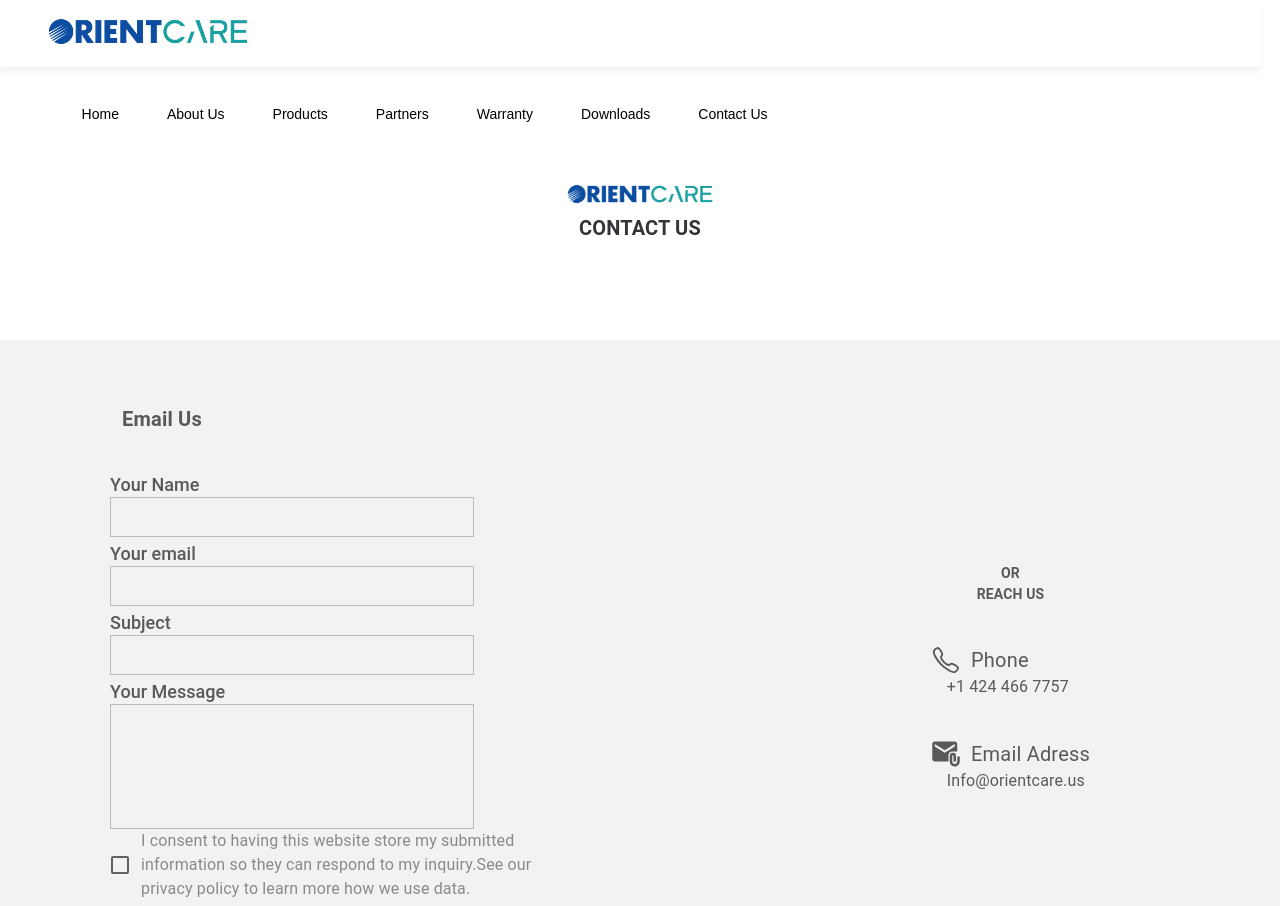
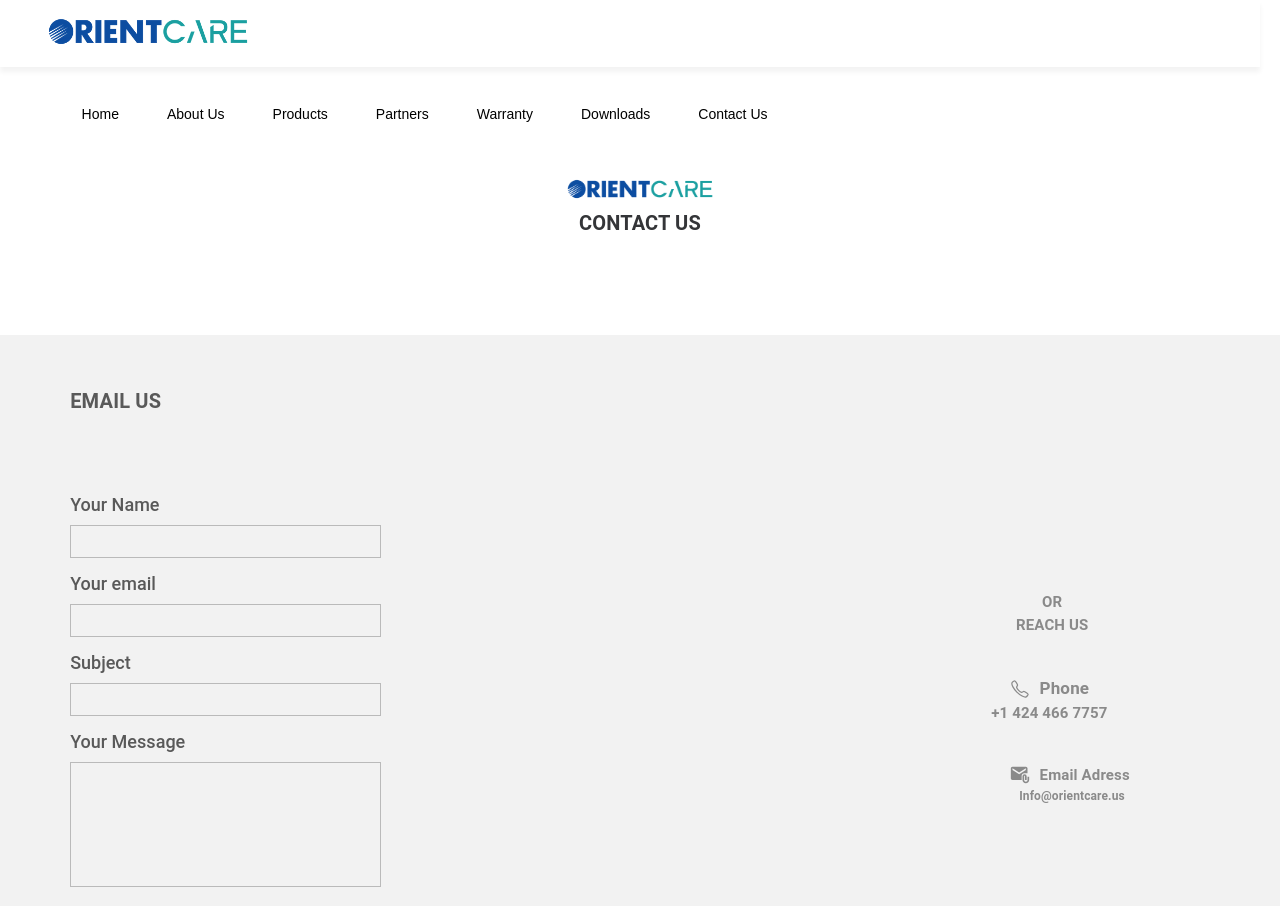
Before and after one commit to adnan1naeem/OrientCare, a React (Create React App) app: page /contact in a window 1280 px wide. Shown: the top 906 px of the page. Built offline with nearby package versions, Linux system fonts and the light colour scheme.

Commit message:
update/AboutUS

```diff
--- a/src/ContactUs/index.js
+++ b/src/ContactUs/index.js
@@ -1,5 +1,5 @@
-import React, { useState } from 'react';
-import { Typography, Grid, Checkbox, FormControlLabel, TextField, Button } from '@mui/material';
+import React from 'react';
+import { Typography, Grid, Checkbox, FormControlLabel, Button } from '@mui/material';
 import logo from './../Assets/Care-logo.avif';
 import Box from '@mui/material/Box';
 import InputFields from './inputFields';
@@ -12,80 +12,174 @@ import Footer from '../Footer';
 function Index() {
     return (
         <div>
-            <Grid item textAlign="center" sx={{ marginTop: '40px' }}>
+            <Grid item sx={{ marginTop: '35px', textAlign: "center" }}>
                 <img src={logo} alt="Logo" style={{ maxWidth: '160px' }} />
-                <Typography variant='h6' sx={{ fontWeight: 700, color: '#343538' }}>CONTACT US</Typography>
+                <Typography variant='h6'
+                    sx={{
+                        fontWeight: 700,
+                        color: '#343538'
+                    }}>
+                    CONTACT US
+                </Typography>
             </Grid>
-            <Box sx={{ background: '#f2f2f2', marginTop: 12, width: '100%', display: 'flex', justifyContent: 'center', alignItems: 'center', gap: '20%', flexWrap: 'wrap' }} >
-                <Box item sx={{ paddingTop: '5%' }}>
+            <Box sx={{
+                background: '#f2f2f2',
+                marginTop: 12,
+                width: '100%',
+                display: 'flex',
+                justifyContent: 'center',
+                alignItems: 'center',
+                gap: '28%',
+                flexWrap: 'wrap'
+            }} >
+                <Box item sx={{
+                    paddingTop: '4%'
+                }}>
                     <Typography sx={{
                         color: '#595959',
                         fontSize: '20px',
                         fontWeight: '600',
-
-                        marginX: 1.5
                     }}>
-                        Email Us
+                        EMAIL US
                     </Typography>
                     <Box
                         component="form"
-                        sx={{ paddingTop: '7%' }}
-                    >
+                        sx={{ paddingTop: '4.5rem' }}>
                         <InputFields title={"Your Name"} />
                         <InputFields title={"Your email"} />
                         <InputFields title={"Subject"} />
                         <InputFields multi title={"Your Message"} />
-                        <FormControlLabel sx={{
-                            fontWeight: 200,
-                            color: '#8a8a8a',
-                            fontSize: '1rem',
-                            lineHeight: '1.5',
-                            width: { xs: '18rem', sm: '20rem', md: '22rem', lg: '30rem' }
-                        }} control={<Checkbox />} label="I consent to having this website store my submitted information so they can respond to
-                                my inquiry.See our privacy policy to learn more how we use data." />
+                        <FormControlLabel
+                            control={<Checkbox />}
+                            label={
+                                <Typography
+                                    variant="body1"
+                                    sx={{
+                                        fontWeight: '700',
+                                        color: '#8a8a8a',
+                                        fontSize: '10px',
+                                        lineHeight: '1.5',
+                                        paddingLeft: { xs: '6px', sm: '5px', md: '2px', lg: '0px' },
+                                        paddingTop: '2px'
+                                    }}
+                                >
+                                    I consent to having this website store my submitted information so they can respond to my inquiry. See our privacy policy to learn more how we use data.
+                                </Typography>
+                            }
+                            sx={{
+                                display: 'flex',
+                                flexDirection: {
+                                    xs: 'column',
+                                    sm: 'column',
+                                    md: 'column',
+                                    lg: 'row',
+                                },
+                                alignItems: 'flex-start',
+                                width: {
+                                    xs: '19rem',
+                                    sm: '21rem',
+                                    md: '20rem',
+                                    lg: '31rem'
+                                },
+                                marginTop: '1rem',
+
+                            }}
+                        />
                     </Box>
-                    <Button sx={{ marginY: '10px', background: '#5cd6d6', width: '300px', height: '48px', mt: '20px', fontWeight: '600', textTransform: 'none', marginBottom: '3rem' }} variant="contained">
+                    <Button sx={{
+                        marginY: '10px',
+                        background: '#5cd6d6',
+                        width: '300px',
+                        height: '48px',
+                        mt: '20px',
+                        fontWeight: '600',
+                        textTransform: 'none',
+                        marginBottom: '3rem'
+                    }}
+                        variant="contained">
                         Send
                     </Button>
                 </Box>
                 <Box>
-                    <Typography sx={{ fontWeight: '600', fontSize: '14px', textAlign: 'center', color: '#595959' }}>
+                    <Typography sx={{
+                        fontWeight: 'bold',
+                        fontSize: '15px',
+                        textAlign: 'center',
+                        color: '#8a8a8a',
+                        marginRight: '35px',
+                    }}>
                         OR<br />
                         REACH US
                     </Typography>
                     <Typography
                         sx={{
                             marginX: 10,
-                            fontSize: '12px',
                             textAlign: 'center',
-                            color: '#595959',
+                            color: '#8a8a8a',
                             mt: '40px',
                             display: 'flex',
                             alignItems: 'center',
                             fontSize: '20px',
+                        }}
+                    >
+                        <IoCallOutline style={{
+                            fontSize: '20px',
+                            marginRight: '10px',
+                            color: '#8a8a8a',
+                            fontWeight: 'bold',
+                        }} />
+                        <Typography sx={{
+                            color: '#8a8a8a',
+                            fontWeight: 'bold',
+                            fontSize: '17px'
+                        }}>
+                            Phone
+                        </Typography>
+
+                    </Typography>
+                    <Typography sx={{
+                        marginLeft: '22%',
+                        marginRight: '10px',
+                        color: '#8a8a8a',
+                        fontWeight: 'bold',
+                        fontSize: '15px',
+                    }}>
+                        +1 424 466 7757
+                    </Typography>
+                    <Typography
+                        sx={{
+                            marginX: 10,
+                            textAlign: 'center',
+                            color: '#8a8a8a',
+                            mt: '40px',
+                            display: 'flex',
+                            alignItems: 'center',
 
                         }}
                     >
-                        <IoCallOutline style={{ fontSize: '30px', marginRight: '10px' }} />
-                        Phone
+                        <MdAttachEmail style={{
+                            marginRight: '10px',
+                            lineHeight: '40px',
+                            color: '#8a8a8a',
+                            fontWeight: 'bold',
+                            fontSize: '20px',
+                        }} />
+                        <Typography sx={{
+                            color: '#8a8a8a',
+                            fontWeight: 'bold',
+                            fontSize: '15px',
+                        }}>
+                            Email Adress
+                        </Typography>
                     </Typography>
-                    <Typography sx={{ marginLeft: '30%', marginRight: '10px', color: '#595959', }}>+1 424 466 7757</Typography>
-                    <Typography
-                        sx={{
-                            marginX: 10,
-                            fontSize: '18px',
-                            textAlign: 'center',
-                            color: '#595959',
-                            mt: '40px',
-                            display: 'flex',
-                            alignItems: 'center',
-                            fontSize: '20px'
-                        }}
-                    >
-                        <MdAttachEmail style={{ fontSize: '30px', marginRight: '10px', lineHeight: '40px' }} />
-                        Email Adress
-                    </Typography>
-                    <Typography sx={{ marginLeft: '30%', marginRight: '10px', color: '#595959', }}>Info@orientcare.us</Typography>
+                    <Typography sx={{
+                        marginLeft: '32%',
+                        marginRight: '10px',
+                        color: '#8a8a8a',
+                        fontWeight: 'bold',
+                        fontSize: '12px',
+
+                    }}>Info@orientcare.us</Typography>
                 </Box>
             </Box>
             <Footer />
--- a/src/ContactUs/inputFields.js
+++ b/src/ContactUs/inputFields.js
@@ -4,20 +4,23 @@ import React from 'react'
 const InputFields = ({ title, multi }) => {
     return (
         <div>
-            <Typography variant='h5' sx={{
-                fontSize: '18px',
-                color: '#595959',
+            <Typography variant='h5'
+                sx={{
+                    fontSize: '18px',
+                    color: '#595959',
+                    marginTop: '5px',
+                    fontWeight: '500',
+                    paddingBottom: '8px'
 
-                marginTop: '5px',
-                fontWeight: '500',
-
-            }}>{title}</Typography>
+                }}>
+                {title}
+            </Typography>
             <Box sx={{
                 display: 'flex',
                 alignSelf: 'center',
                 justifyContent: 'center',
                 maxWidth: {
-                    xs: '89%', sm: '90%', md: '95%', lg: '75%'
+                    xs: '89%', sm: '90%', md: '95%', lg: '62%'
                 },
                 '& .MuiOutlinedInput-root': {
                     borderRadius: 0,
@@ -29,6 +32,7 @@ const InputFields = ({ title, multi }) => {
                         multiline
                         rows={4}
                         fullWidth
+
                     />
                     :
                     <TextField
@@ -36,6 +40,12 @@ const InputFields = ({ title, multi }) => {
                         required
                         size={"small"}
                         fullWidth
+                        sx={{
+                            '& .MuiOutlinedInput-input': {
+                                paddingY: '5px',
+                            },
+                            height: '42px'
+                        }}
                     />
                 }
             </Box>
--- a/src/Footer/index.js
+++ b/src/Footer/index.js
@@ -1,8 +1,5 @@
 import { Box, Typography } from "@mui/material";
 import React from "react";
-import { FaLinkedinIn } from "react-icons/fa6";
-import { FaFacebookF } from "react-icons/fa";
-import { AiFillInstagram } from "react-icons/ai";
 import FooterLogoCard from "./FooterLogoCard";
 import FooterCard from "./FooterCard";
 
@@ -48,7 +45,7 @@ function Footer() {
                 }}
             >
                 <Box>
-                    <Typography sx={{ color: "#8a8a8a", fontWeight: "100", marginBottom: '2rem', marginTop: '1rem', fontSize: '12px', fontWeight: '500', fontFamily: 'sans-serif' }}>
+                    <Typography sx={{ color: "#8a8a8a", marginBottom: '2rem', marginTop: '1rem', fontSize: '12px', fontWeight: '500', fontFamily: 'sans-serif' }}>
                         © 2023 - OrientCare Inc. All rights reserved. This Website Uses Cookies to Improve Your Experience. By Using This Website, You Agree To Our Use Of Cookies, Privacy Policy, Terms Of Use, Return & Exchange Policy, Warranty & Claims Policy And Terms & Conditions Applied.
                     </Typography>
                 </Box>
```
Also changed, not shown: src/Footer/FooterCard.js (+5 -2 lines).
